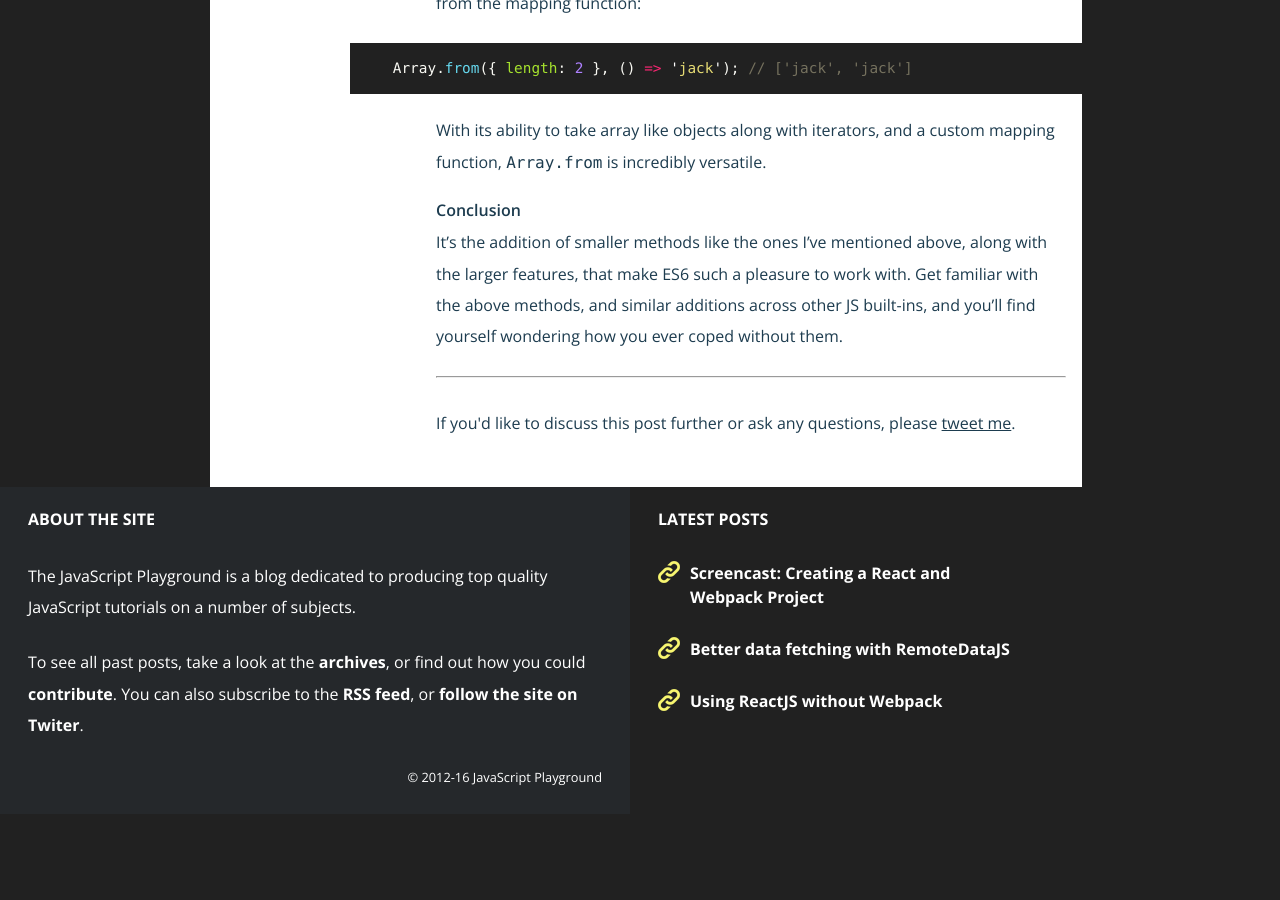
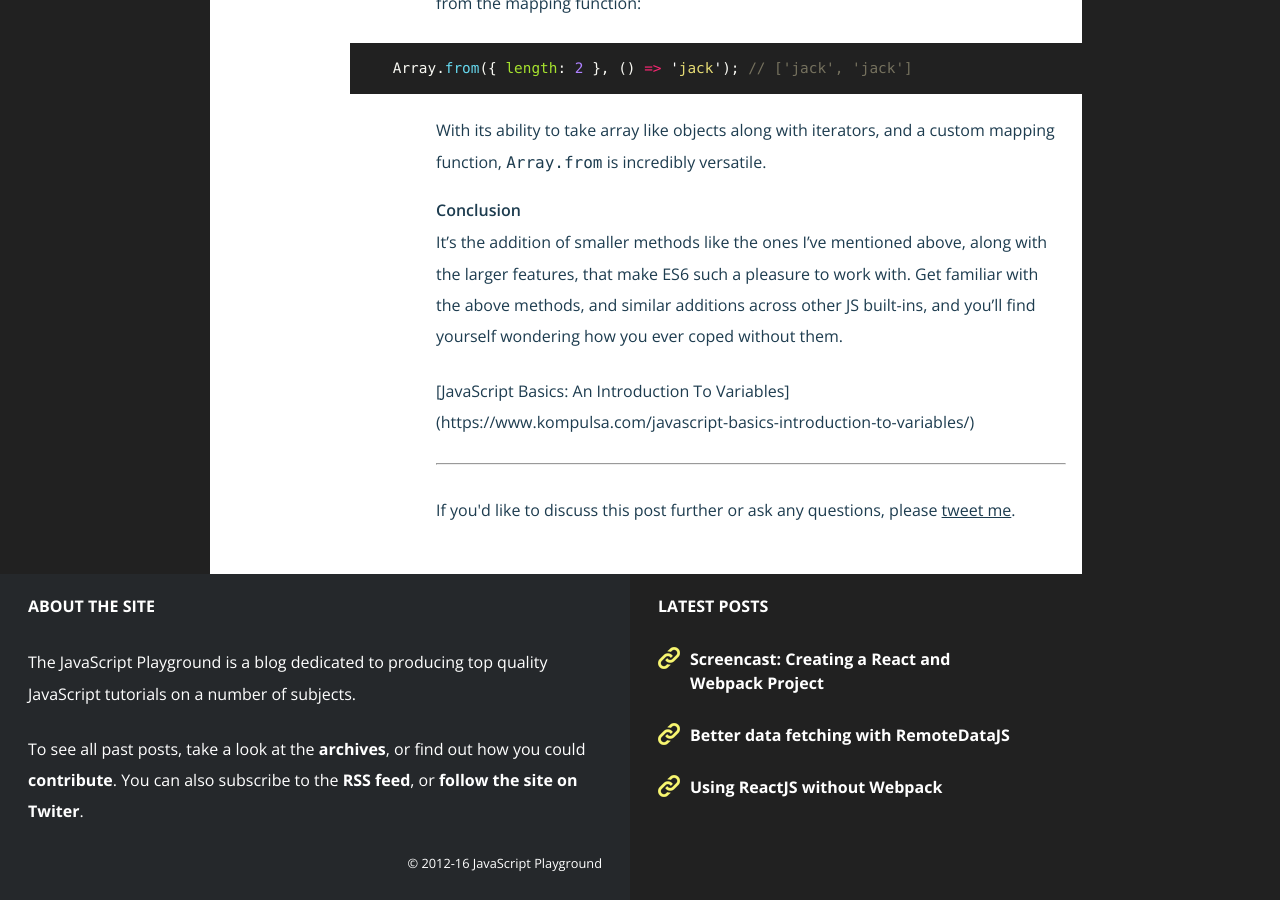
Before and after one commit to jackfranklin/javascriptplayground.com, a Jekyll site: the page built from _posts/2015-09-01-es6-arrays.md, in a window 1280 px wide and 900 px high, scrolled down 2662 px. Built offline with Jekyll 4.4.1, drawn with Linux system fonts in a browser that asks for light colours; nearby versions of some CDN libraries; a script that is not in the unit is left out; comment, search, counter and statistics services are not loaded; before the commit the page ends 3476 px from its top, so only the background shows below that.

Commit message:
A link addition

```diff
--- a/_posts/2015-09-01-es6-arrays.md
+++ b/_posts/2015-09-01-es6-arrays.md
@@ -91,3 +91,5 @@ With its ability to take array like objects along with iterators, and a custom m
 ## Conclusion
 
 It's the addition of smaller methods like the ones I've mentioned above, along with the larger features, that make ES6 such a pleasure to work with. Get familiar with the above methods, and similar additions across other JS built-ins, and you'll find yourself wondering how you ever coped without them.
+
+[JavaScript Basics: An Introduction To Variables] (https://www.kompulsa.com/javascript-basics-introduction-to-variables/)
```
